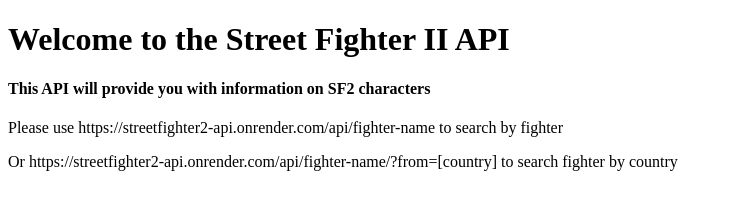
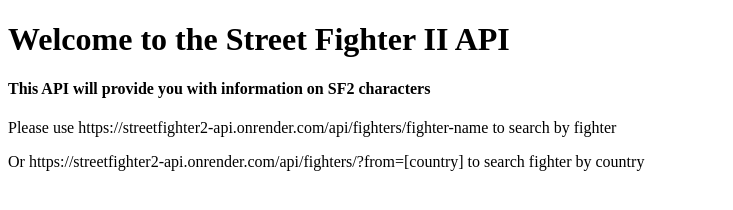
Before and after one commit to hitogiri/streetfighter2-api, a website: page index.html in a window 1280 px wide. Shown: the whole page, without its empty margins (0-733 px from the left). Drawn offline with Linux system fonts and the light colour scheme.

Commit message:
corrected path instructions in index.html file

```diff
--- a/index.html
+++ b/index.html
@@ -10,8 +10,8 @@
 <body>
   <h1>Welcome to the Street Fighter II API</h1>
   <h4>This API will provide you with information on SF2 characters</h3>
-    <p>Please use https://streetfighter2-api.onrender.com/api/fighter-name to search by fighter</p>
-    <p>Or https://streetfighter2-api.onrender.com/api/fighter-name/?from=[country] to search fighter by country</p>
+    <p>Please use https://streetfighter2-api.onrender.com/api/fighters/fighter-name to search by fighter</p>
+    <p>Or https://streetfighter2-api.onrender.com/api/fighters/?from=[country] to search fighter by country</p>
 
 </body>
 
```
